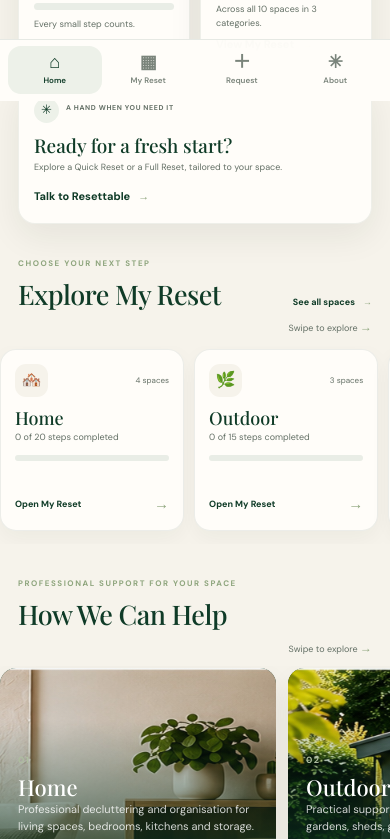
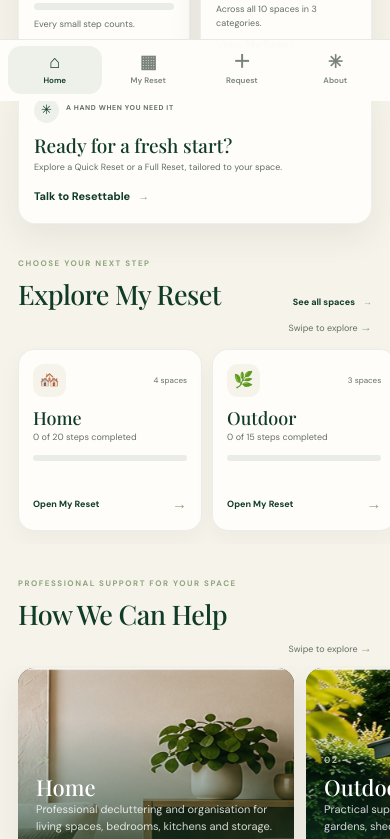
Before and after one commit to Sinphz/resettable-app, a plain HTML site: page index.html in a window 390 px wide. Shown: the part 743-1582 px from the top of the page. Drawn offline with nearby package versions, Linux system fonts and the light colour scheme; a web font is replaced by a local one.

Commit message:
Fix mobile card scroll alignment

```diff
--- a/service-worker.js
+++ b/service-worker.js
@@ -1,6 +1,6 @@
 // Bump this release value when preparing a new app release.
 const CACHE_PREFIX = "resettable-app-";
-const CACHE_NAME = `${CACHE_PREFIX}v1.11.1`;
+const CACHE_NAME = `${CACHE_PREFIX}v1.11.2`;
 const SCOPE_URL = new URL(self.registration.scope);
 const SHELL_URL = new URL("./index.html", SCOPE_URL).href;
 
--- a/styles.css
+++ b/styles.css
@@ -299,7 +299,7 @@ a { color: inherit; text-decoration: none; }
 @media (max-width: 760px) {
   .scroll-hint { display: block; margin: -6px 0 9px; color: var(--muted); font-size: 9px; text-align: right; }
   .scroll-hint span { color: var(--sage); font-size: 12px; }
-  .room-card-grid, .service-grid { display: flex; align-items: stretch; overflow-x: auto; overscroll-behavior-inline: contain; scroll-snap-type: x mandatory; scrollbar-width: none; -webkit-overflow-scrolling: touch; }
+  .room-card-grid, .service-grid { display: flex; align-items: stretch; overflow-x: auto; overscroll-behavior-inline: contain; scroll-snap-type: x mandatory; scroll-padding-inline: 22px; scrollbar-width: none; -webkit-overflow-scrolling: touch; }
   .room-card-grid::-webkit-scrollbar, .service-grid::-webkit-scrollbar { display: none; }
   .room-card-grid { gap: 12px; margin: 0 -22px; padding: 3px 22px 13px; }
   .room-card { flex: 0 0 52%; min-width: 148px; max-width: 230px; scroll-snap-align: start; }
@@ -308,6 +308,7 @@ a { color: inherit; text-decoration: none; }
   .room-card-grid:focus-visible, .service-grid:focus-visible { outline: 3px solid var(--sage); outline-offset: 3px; }
 }
 @media (max-width: 640px) {
+  .room-card-grid, .service-grid { scroll-padding-inline: 18px; }
   .data-backup { grid-template-columns: 1fr; gap: 12px; }
   .data-backup-actions { display: grid; grid-template-columns: 1fr 1fr; }
   .data-backup-actions .button { min-height: 44px; padding: 0 8px; font-size: 9px; }
```
